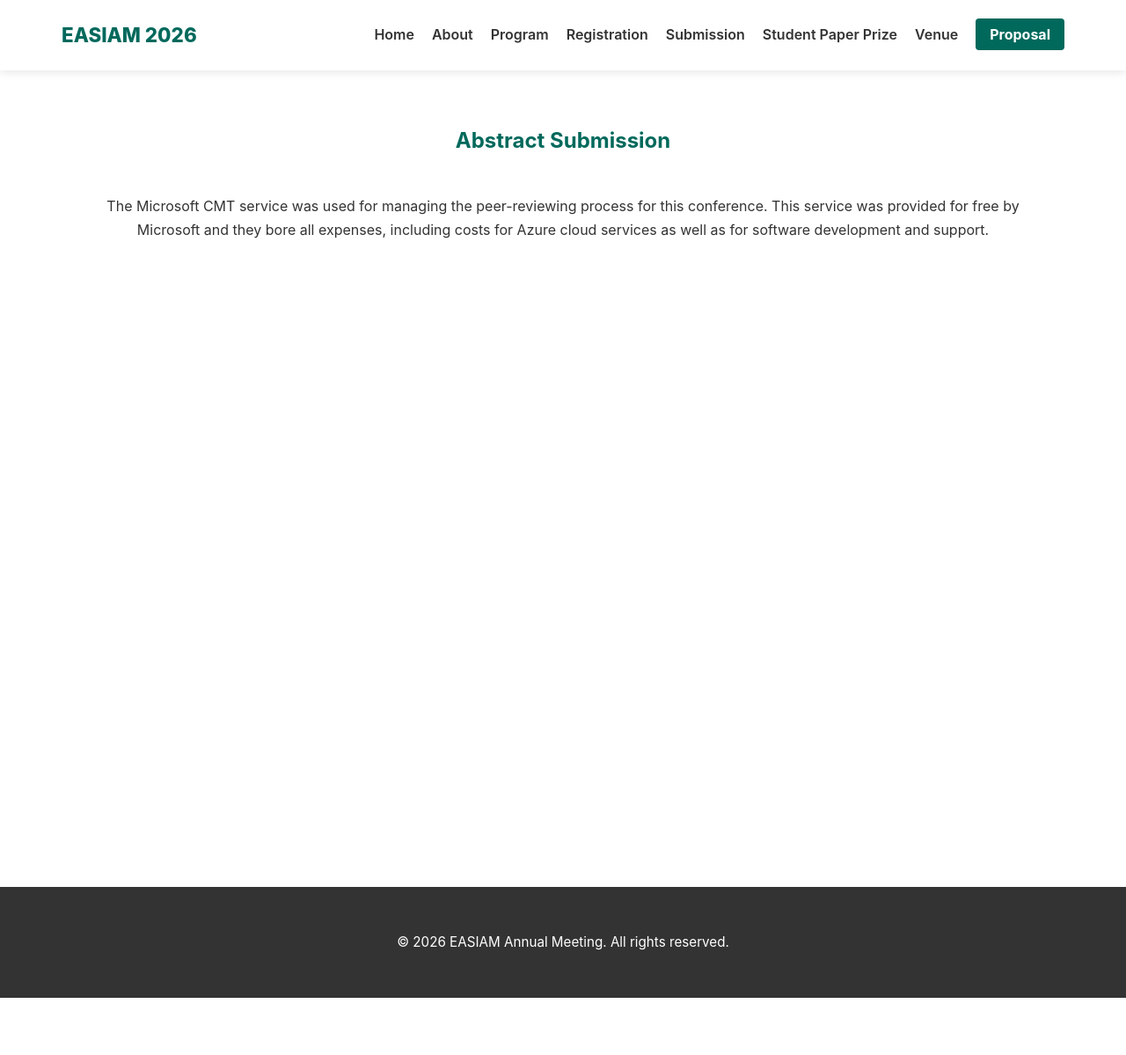
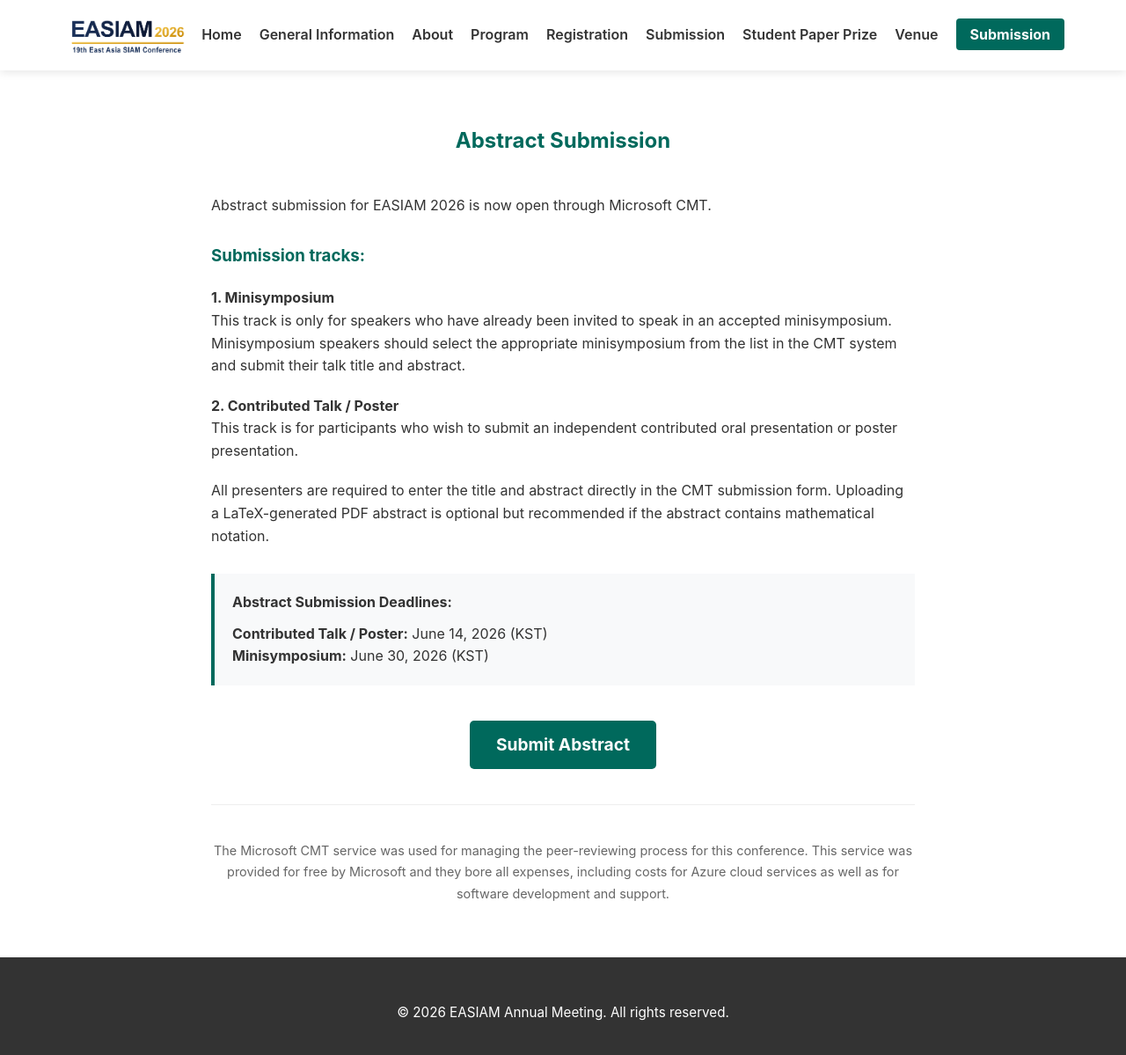
Before and after one commit to easiam26/easiam26.github.io, a Jekyll site: the page built from submission.html, in a window 1280 px wide and 1214 px high. Shown: the top 1199 px of the window at 88% size. Built offline with Jekyll 4.4.1, drawn with Linux system fonts in a browser that asks for light colours.

Commit message:
Update EASIAM 2026 website: pages and dates

```diff
--- a/_data/registration.yml
+++ b/_data/registration.yml
@@ -1,10 +1,10 @@
 categories:
   - name: "General participants"
     early_bird: "350 USD"
-    early_deadline: "June 15"
+    early_deadline: "June 30"
     regular: "400 USD"
 
   - name: "Students"
     early_bird: "200 USD"
-    early_deadline: "June 15"
+    early_deadline: "June 30"
     regular: "250 USD"
--- a/_includes/navigation.html
+++ b/_includes/navigation.html
@@ -1,7 +1,8 @@
 <nav class="navbar">
     <div class="nav-container">
-        <a href="{{ '/' | relative_url }}" class="logo">{{ site.data.conference.short_name }}</a>
-
+        <a href="{{ '/' | relative_url }}" class="logo">
+            <img src="{{ '/assets/images/logo_easiam2026.png' | relative_url }}" alt="EASIAM 2026" style="height: 50px; width: auto; vertical-align: middle;">
+        </a>
         <!-- Hamburger menu button for mobile -->
         <button class="hamburger" id="hamburger" aria-label="Toggle menu">
             <span></span>
@@ -11,6 +12,16 @@
 
         <ul class="nav-links" id="navLinks">
             <li><a href="{{ '/' | relative_url }}">Home</a></li>
+            <li class="dropdown">
+                <a href="#">General Information</a>
+                <ul class="dropdown-menu">
+                    <li><a href="{{ '/jeju' | relative_url }}">Jeju</a></li>
+                    <li><a href="{{ '/travel-grant' | relative_url }}">Travel Grant</a></li>
+                    <li><a href="{{ '/accommodation' | relative_url }}">Accommodation</a></li>
+                    <li><a href="{{ '/excursion' | relative_url }}">Excursion</a></li>
+                    <li><a href="{{ '/visa-information' | relative_url }}">Visa Information</a></li>
+                </ul>
+            </li>
             <li class="dropdown">
                 <a href="#">About</a>
                 <ul class="dropdown-menu">
@@ -37,9 +48,15 @@
             </li>
             <li><a href="{{ '/student-paper-prize' | relative_url }}">Student Paper Prize</a></li>
             <li><a href="{{ '/venue' | relative_url }}">Venue</a></li>
-            <li><a href="{{ '/minisymposium-submission' | relative_url }}"
-                    style="background: var(--primary-color); color: white; padding: 8px 16px; border-radius: 4px; font-weight: bold;">Proposal</a>
+            <li><a href="{{ '/submission' | relative_url }}"
+                    style="background: var(--primary-color); color: white;
+                    padding: 8px 16px; border-radius: 4px; font-weight:
+                    bold;">Submission</a>
             </li>
+<!--            <li><a href="{{ '/registration' | relative_url }}"
+                    style="background: var(--primary-color); color: white; padding: 8px 16px; border-radius: 4px; font-weight: bold;">Registration</a>
+            </li>
+            --!>
         </ul>
     </div>
 </nav>
--- a/submission.html
+++ b/submission.html
@@ -5,5 +5,34 @@ title: Submission
 
 <main class="container" style="padding: 60px 0;">
     <h2 id="submission" style="margin-bottom:40px; color:var(--primary-color);">Abstract Submission</h2>
-    <p style="text-align:center;">The Microsoft CMT service was used for managing the peer-reviewing process for this conference. This service was provided for free by Microsoft and they bore all expenses, including costs for Azure cloud services as well as for software development and support.</p>
+
+    <div style="max-width: 800px; margin: 0 auto; text-align: left;">
+    <div style="line-height: 1.6; margin-bottom: 40px;">
+        <p>Abstract submission for EASIAM 2026 is now open through Microsoft CMT.</p>
+
+        <h3 style="margin-top: 30px; margin-bottom: 15px; color: var(--primary-color);">Submission tracks:</h3>
+
+        <h4 style="margin-top: 20px;">1. Minisymposium</h4>
+        <p>This track is only for speakers who have already been invited to speak in an accepted minisymposium. Minisymposium speakers should select the appropriate minisymposium from the list in the CMT system and submit their talk title and abstract.</p>
+
+        <h4 style="margin-top: 20px;">2. Contributed Talk / Poster</h4>
+        <p>This track is for participants who wish to submit an independent contributed oral presentation or poster presentation.</p>
+
+        <p style="margin-top: 20px;">All presenters are required to enter the title and abstract directly in the CMT submission form. Uploading a LaTeX-generated PDF abstract is optional but recommended if the abstract contains mathematical notation.</p>
+
+        <div style="background: #f8f9fa; padding: 20px; border-left: 4px solid var(--primary-color); margin-top: 30px; margin-bottom: 30px;">
+            <h4 style="margin-bottom: 10px;">Abstract Submission Deadlines:</h4>
+            <ul style="list-style: none; padding-left: 0; margin-bottom: 0;">
+                <li><strong>Contributed Talk / Poster:</strong> June 14, 2026 (KST)</li>
+                <li><strong>Minisymposium:</strong> June 30, 2026 (KST)</li>
+            </ul>
+        </div>
+
+        <div style="text-align: center; margin: 40px 0;">
+            <a href="https://cmt3.research.microsoft.com/EASIAM2026" target="_blank" rel="noopener noreferrer" style="display: inline-block; background: var(--primary-color); color: white; padding: 12px 30px; text-decoration: none; border-radius: 5px; font-weight: bold; font-size: 1.2em;">Submit Abstract</a>
+        </div>
+    </div>
+
+    <hr style="margin: 40px 0; border: 0; border-top: 1px solid #eee;">
+    <p style="text-align:center; color: #666; font-size: 0.9em;">The Microsoft CMT service was used for managing the peer-reviewing process for this conference. This service was provided for free by Microsoft and they bore all expenses, including costs for Azure cloud services as well as for software development and support.</p>
 </main>
```
Also changed, not shown: _data/dates.yml (+9 -8 lines), accommodation.html (added, +23 -0 lines), excursion.html (added, +17 -0 lines), jeju.html (added, +37 -0 lines), registration.html (+15 -0 lines), travel-grant.html (added, +17 -0 lines), venue.html (+16 -3 lines), visa-information.html (added, +66 -0 lines), assets/images/logo_easiam2026.png (added), 2 other files.
